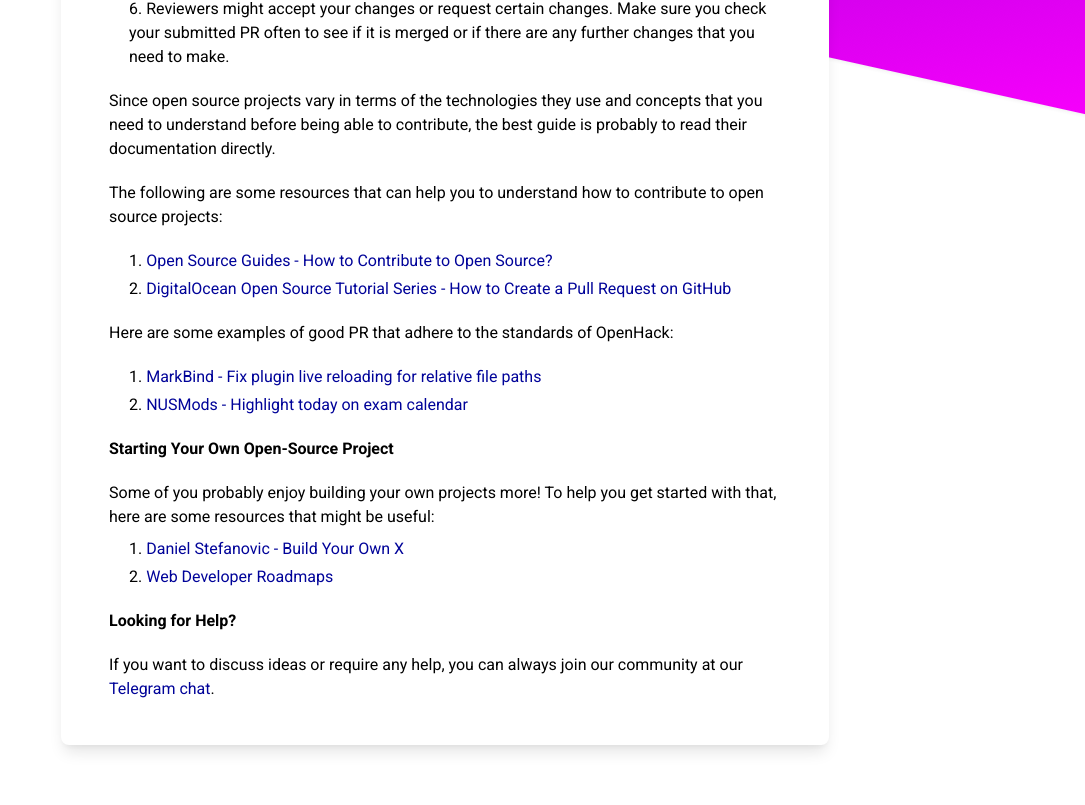
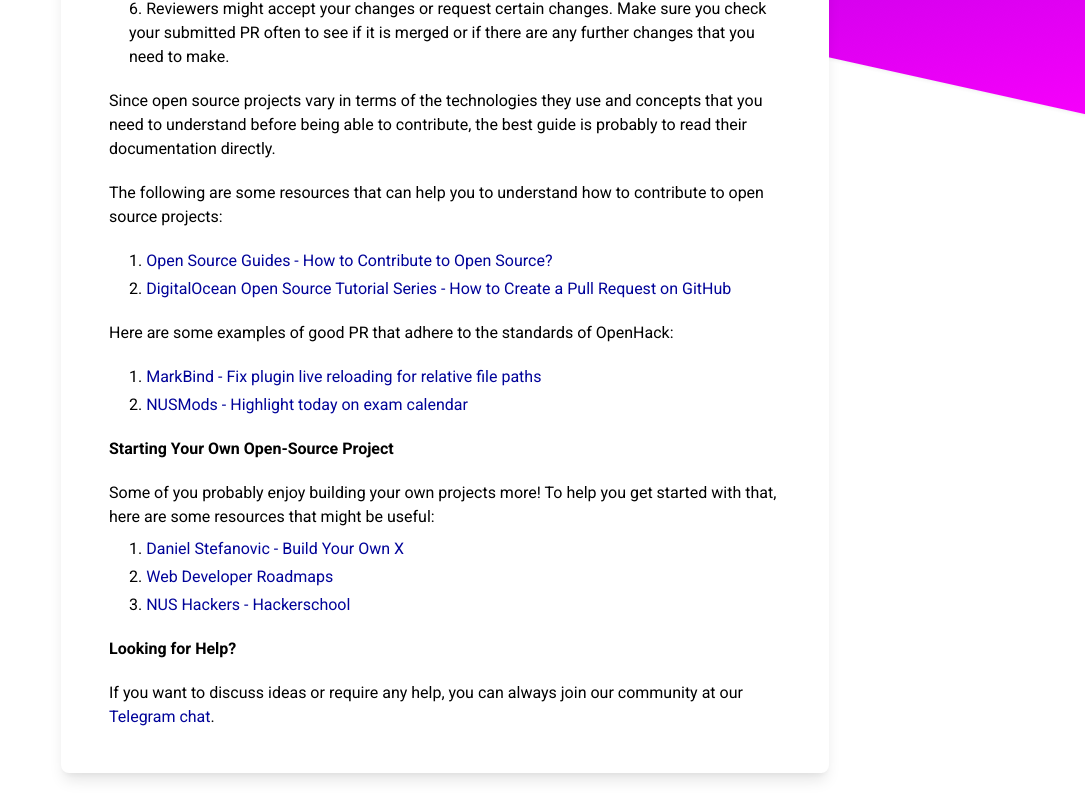
Before and after one commit to nushackers/openhack, a Next.js app: page /start in a window 1280 px wide. Shown: the part 1152-1957 px from the top of the page, without its empty margins (195-1280 px from the left). Before the commit the page ends 1929 px from the top, so only its background shows below. Built offline with nearby package versions, Linux system fonts and the light colour scheme.

Commit message:
Add Hackerschool link

```diff
--- a/pages/start.js
+++ b/pages/start.js
@@ -161,6 +161,11 @@
           Web Developer Roadmaps
         </a>
       </li>
+      <li className="ml-5 my-1">
+        <a target="_blank" href="https://school.nushackers.org/">
+          NUS Hackers - Hackerschool
+        </a>
+      </li>
     </ol>
 
     <h3>Looking for Help?</h3>
```
